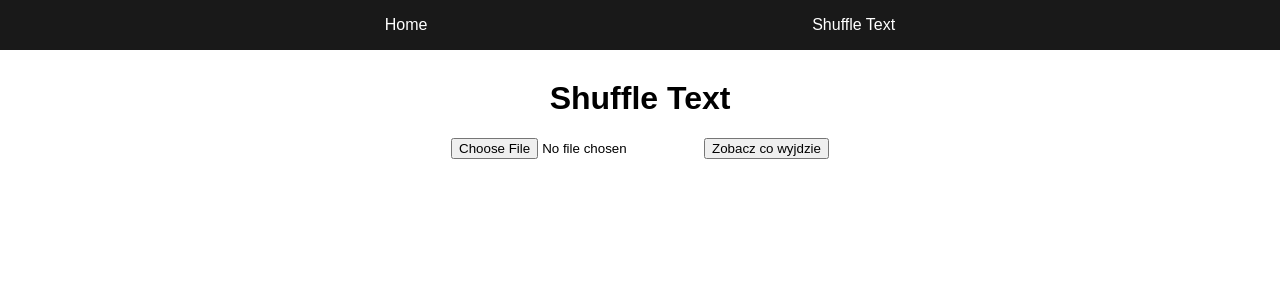
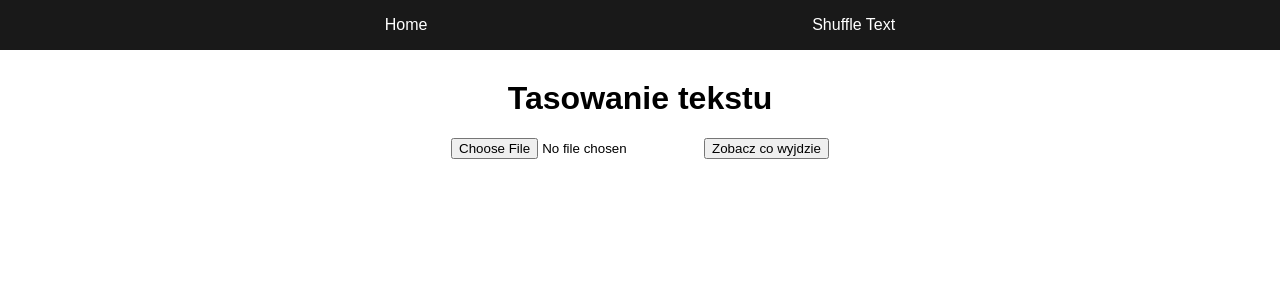
Before and after one commit to kingamal/three-apps, a Vue app: page /shuffle-text in a window 1280 px wide. Shown: the top 300 px of the page. Built offline with nearby package versions, Linux system fonts and the light colour scheme.

Commit message:
Changing the name

```diff
--- a/src/views/ShuffleText.vue
+++ b/src/views/ShuffleText.vue
@@ -1,6 +1,6 @@
 <template>
   <div class="shuffle-text">
-    <h1>Shuffle Text</h1>
+    <h1>Tasowanie tekstu</h1>
     <form @submit.prevent="handleFileUpload">
       <input type="file" @change="onFileChange" accept=".txt" />
       <button type="submit">Zobacz co wyjdzie</button>
```
